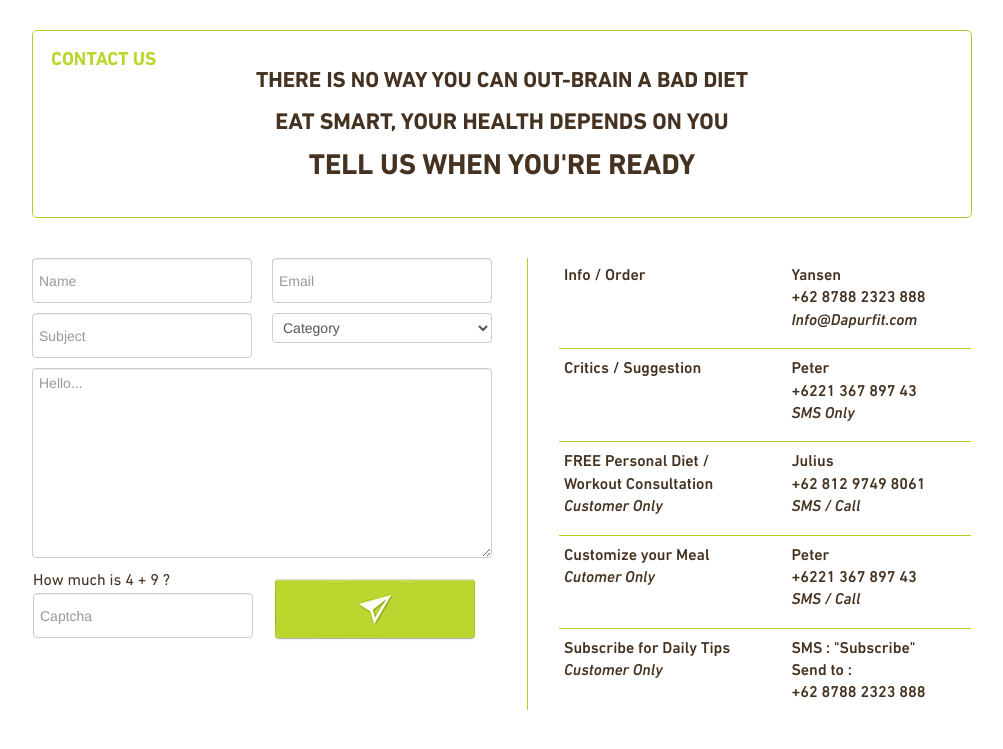
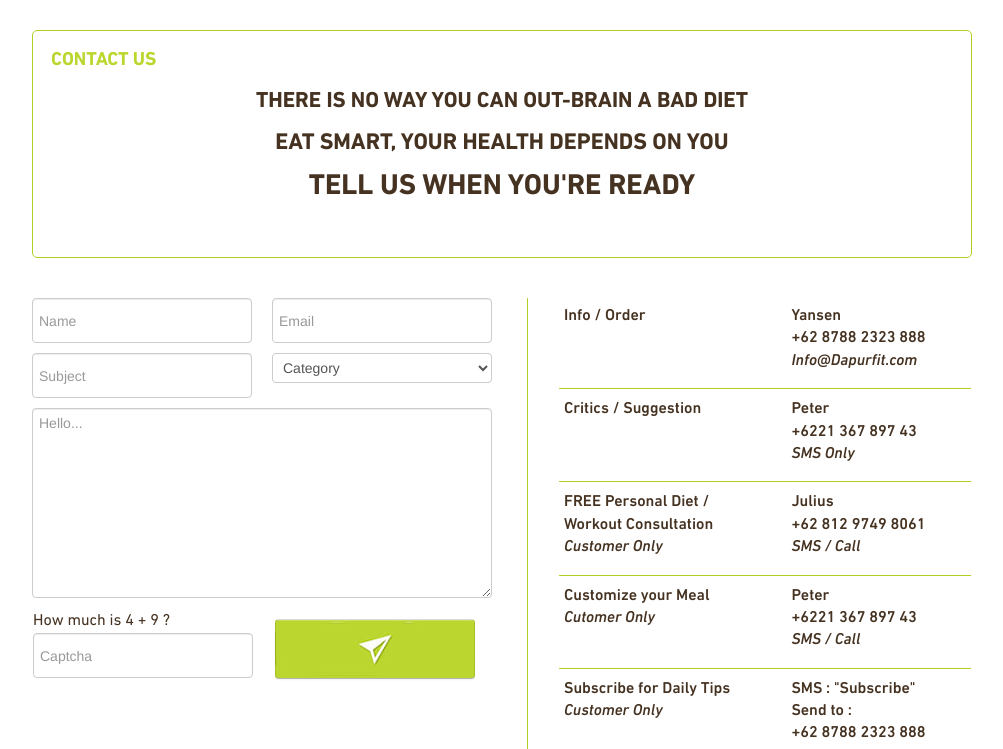
Before and after one commit to shanmarkus/DapurFit, a CodeIgniter app: page /dapurfit/index.php/contact_us/index in a window 1280 px wide. Shown: the part 137-886 px from the top of the page, without its empty margins (138-1141 px from the left). Run offline with CodeIgniter, Linux system fonts and the light colour scheme; data that the repository does not hold is empty.

Commit message:
fix padding in contact-us

```diff
--- a/application/views/contact_us.php
+++ b/application/views/contact_us.php
@@ -5,10 +5,13 @@
         <div class="quote1 box ">
 
           <div class="contactus-header font-normal-b color-green ft-sz-19">CONTACT US</div>
-          <div class="text-center">
-            <p class="font-normal-b ft-sz-22">THERE IS NO WAY YOU CAN OUT-BRAIN A BAD DIET</p></br></br>
-            <p class="font-normal-b ft-sz-23">EAT SMART, YOUR HEALTH DEPENDS ON YOU</p></br></br>
-            <p class="font-normal-b ft-sz-29">TELL US WHEN YOU'RE READY</p></br></br>
+          <div class="text-center box-contactus-margin">
+            </br>
+
+            <div class="font-normal-b ft-sz-22">THERE IS NO WAY YOU CAN OUT-BRAIN A BAD DIET</div></br></br>
+            <div class="font-normal-b ft-sz-23">EAT SMART, YOUR HEALTH DEPENDS ON YOU</div></br></br>
+            <div class="font-normal-b ft-sz-29">TELL US WHEN YOU'RE READY</div></br></br></br>
+
           </div>
 
         </div>
--- a/resources/css/home.css
+++ b/resources/css/home.css
@@ -128,9 +128,7 @@ a:link, a:active, a:visited{
   background-repeat: no-repeat;
   background-position: center;
 }
-.text-center{
-  text-align: center;
-}
+
 .text-right{
   text-align: right;
 }
```
Also changed, not shown: resources/css/contactus.css (+6 -2 lines).
